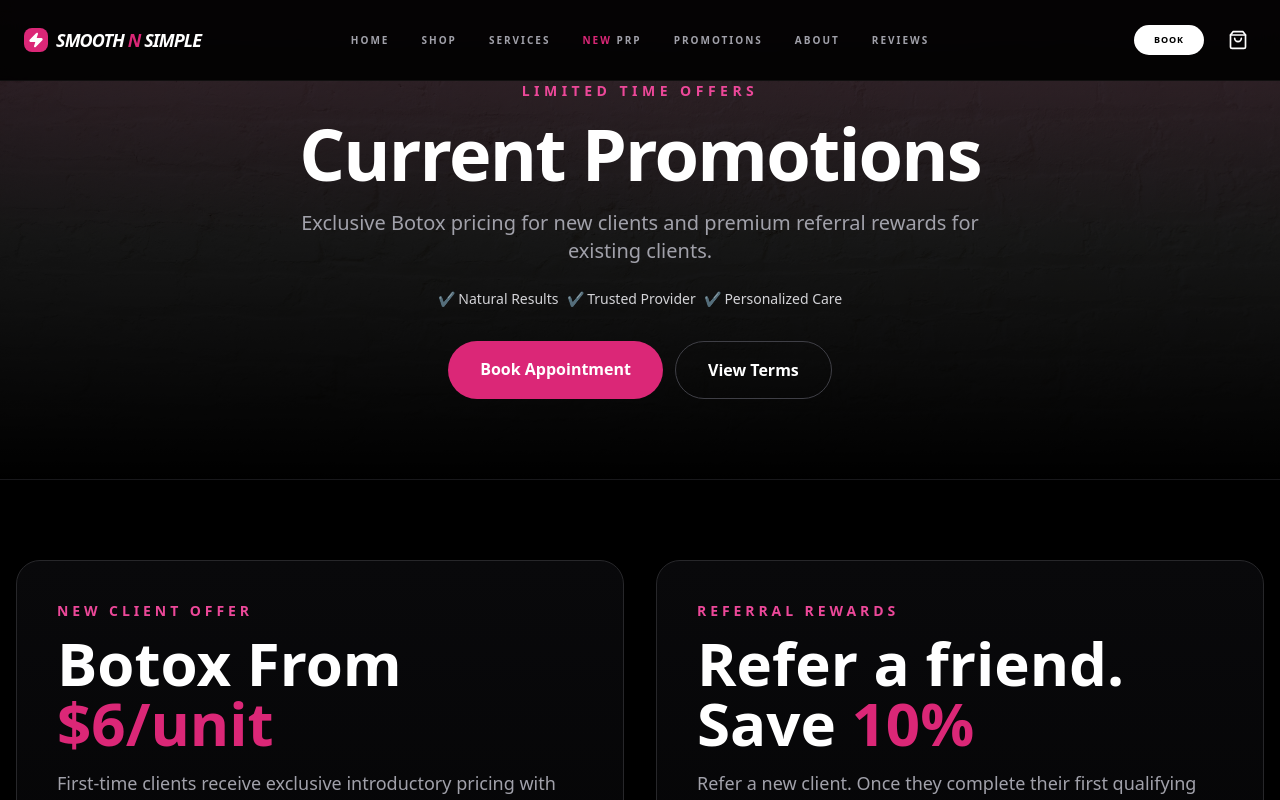
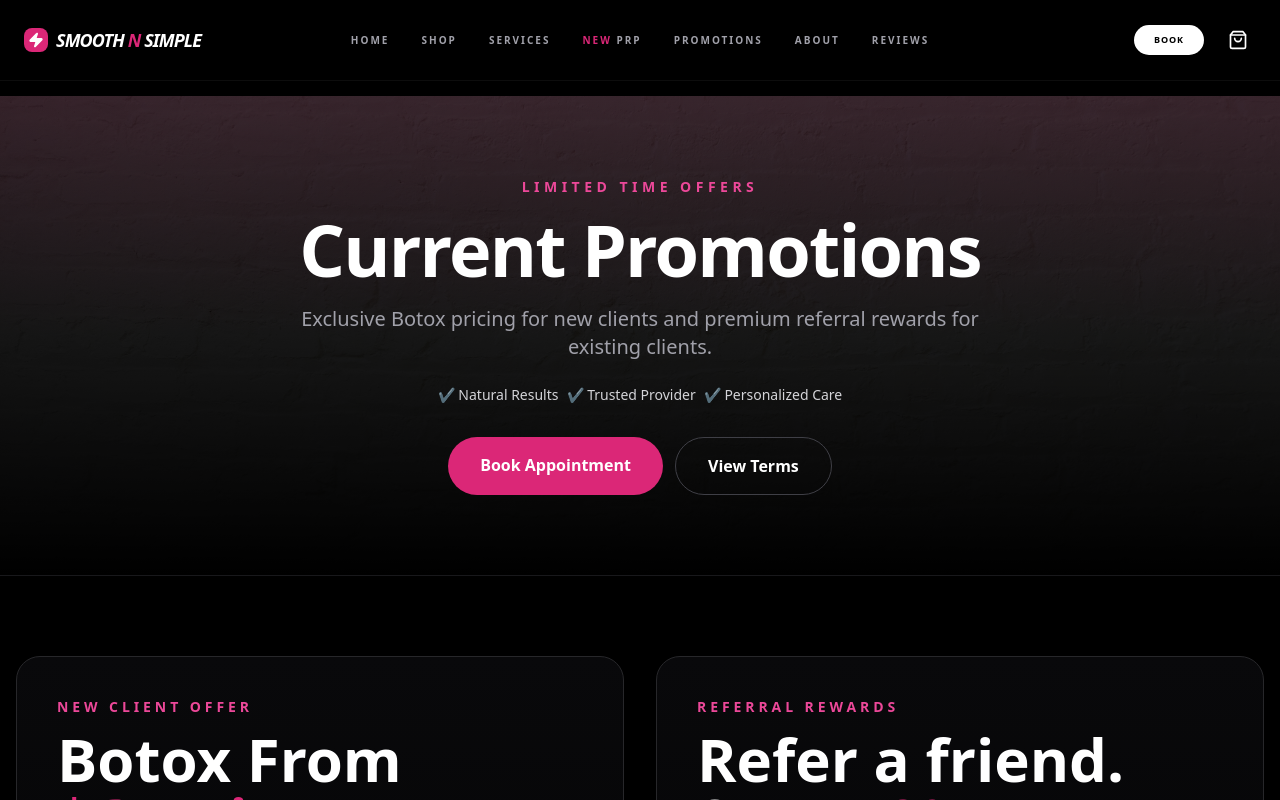
Before and after one commit to asteenburg/smoothnsimple, a Next.js app: page /promos in a window 1280 px wide. Shown: the top 800 px of the page. Built offline with nearby package versions, Linux system fonts and the light colour scheme.

Commit message:
Add files via upload

```diff
--- a/app/promos/page.tsx
+++ b/app/promos/page.tsx
@@ -48,7 +48,7 @@ export default function PromosPage() {
     <div className='bg-black text-white min-h-screen flex flex-col selection:bg-pink-600/30'>
       <Header />
 
-      <main className='flex-grow'>
+      <main className='flex-grow mt-24'>
         {/* HERO */}
         <section className='relative h-[60vh] min-h-[420px] w-full flex items-center overflow-hidden border-b border-zinc-900'>
           <div className='absolute inset-0 z-0 pointer-events-none'>
```
